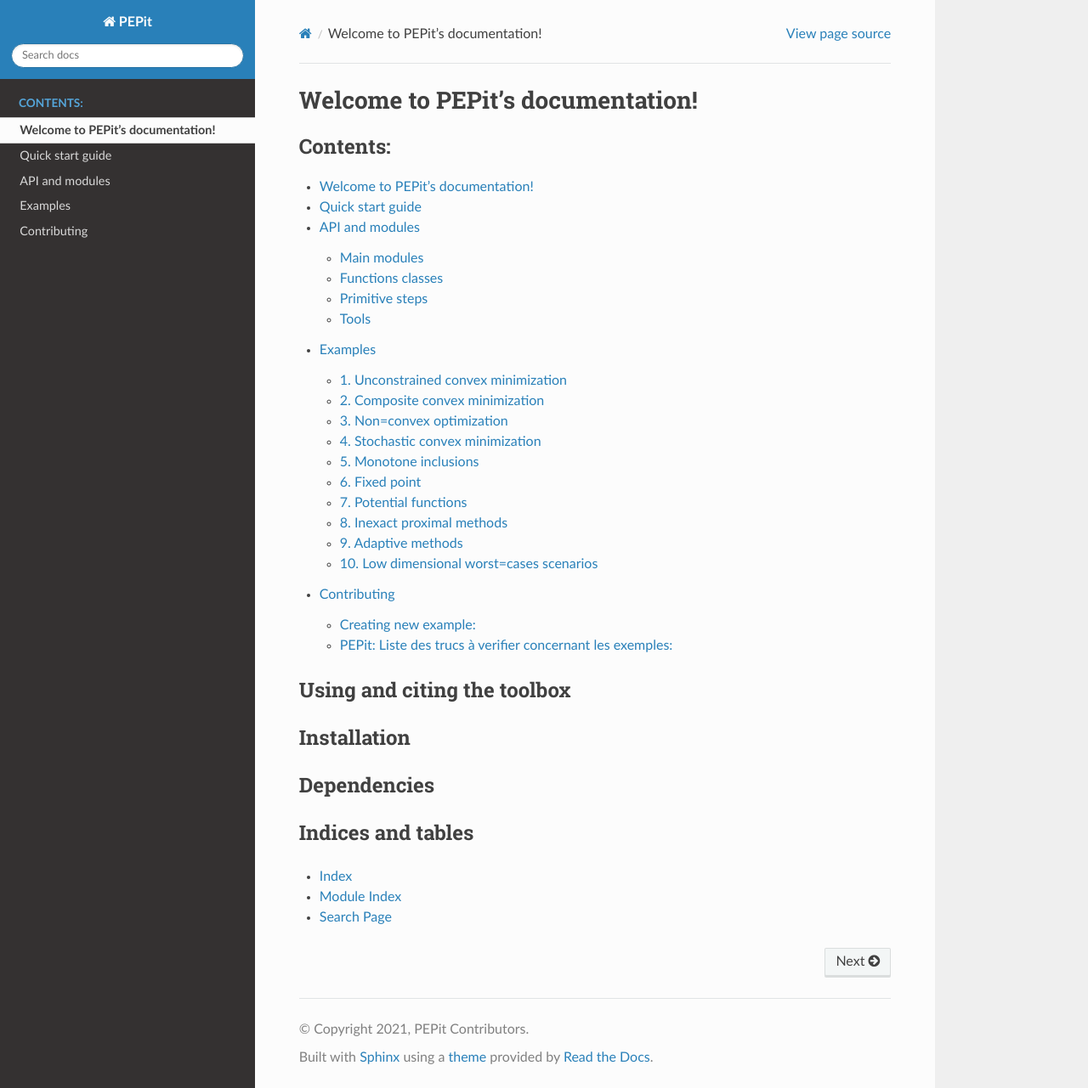
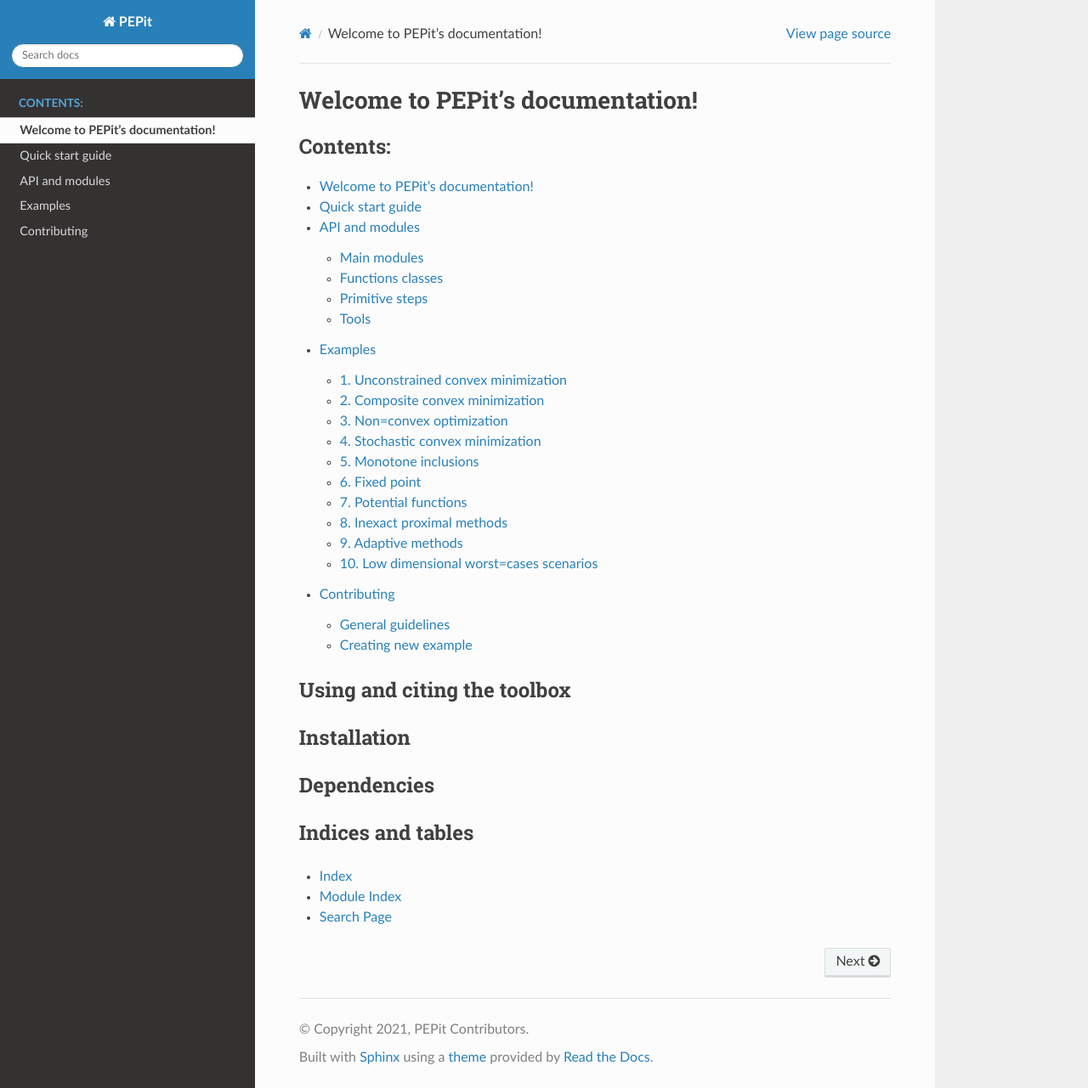
Before and after one commit to PerformanceEstimation/PEPit, a Sphinx documentation site: the page built from docs/source/index.rst, in a window 1280 px wide and 1281 px high. Shown: the whole window at 85% size. Built offline with Sphinx 7.4.7 and the Read the Docs theme 2.0.0, drawn with Linux system fonts in a browser that asks for light colours; some of the changed lines change nothing that is shown.

Commit message:
Update contributing doc

```diff
--- a/docs/source/contributing.rst
+++ b/docs/source/contributing.rst
@@ -1,79 +1,54 @@
 Contributing
 ============
 
-Creating new example:
-^^^^^^^^^^^^^^^^^^^^^
-- Define Pb it solves (with f\_\star \\triangleq )
+PEPit allows to study a lot of optimization methods.
+Some of them can be found in ``PEPit.examples``.
+If you publish or have published a result on a new method or a new guarantee of an existing method,
+you are very welcome to contribute to PEPit by adding a file in ``PEPit/examples``.
 
-- Name algo in boldface
+You are also welcome to add features you might need to the pipeline.
 
-- Introduce perf metric (out < tau * in)
+General guidelines
+------------------
 
-- Describe alg main step
+We only ask you follow common guidelines, namely that the provided code:
 
-- Write theoretical result (tau + Upper/Lower/Tight in italic bold)
+- sticks as much as possible to the PEP8 convention.
 
-- Refs (preferably arxiv and with arxiv version)
+- is commented with Google style docstring.
 
-- Params (indicate optional or not)
+- is well tested.
 
-- Returns
+For new example, the guidelines follow.
 
-- Example
+Creating new example
+--------------------
 
-PEPit: Liste des trucs à verifier concernant les exemples:
-^^^^^^^^^^^^^^^^^^^^^^^^^^^^^^^^^^^^^^^^^^^^^^^^^^^^^^^^^^
+We don't require a specific code format for a new example.
+However, we ask the associated docstring to be organized as follow:
 
-- [done] Google style docstring
+- Define Problem solved (introducing function notations and assumptions).
 
-- [done] Virer les hypotheses qui n’en sont pas comme « non-smooth ».
+- Name method in boldface formatting.
 
-- [done] Privilégier \equiv au lieu de = quand on minimise F(x) = f_1(x) + f_2(x).
+- Introduce performance metric, initial condition and parameters (``performance_metric < tau(parameters) initialization``).
 
-- [done] \star -> \\star
+- Describe method main step and cite reference with specified algorithm.
 
-- [done] Add "F\_\\star \\triangleq" before the minimization problem
+- Provide theoretical result (``Upper/Lower/Tight`` in boldface formatting + ``performance_metric < theoretical_bound initialization``).
 
-- [done] \\epsilon -> \\varepsilon
+- Reference block containing relevant clickable references (preferably to arxiv with specified version of the paper) in the format:
+  (``First name initial letter``, ``last name`` (``YEAR``). ``Title``. ``Journal or conference`` (``Acronym of journal or conference``).
 
-- Mettre un peu plus de "verbose" avant les équations décrivant la méthode.
+- Args block containing parameters with their type and short description.
 
-- Add arrow on gamma if sequence.
+- Returns block containing ``pepit_tau`` and ``theoretical_tau``.
 
-- [done] Uniformiser les indices: k->t, n for final step.
+- Example block containing a minimal work example of the coded function.
 
-- Only n steps, not n+1
+New example template
+^^^^^^^^^^^^^^^^^^^^
 
-- [done] Utiliser eqnarray environment quand on enchaine plusieurs equations
+We provide an example template in ``PEPit/examples/example_template.py``.
 
-- [TODO] Aligner les examples sur les papiers respectifs (éviter les formulations différentes)
-
-- [TODO] Verifier les théorèmes (les taux sont ils tight? Upper? Lower? éventuellement preciser si on connait un tau expérimentalement qui est different du théorème connu.)
-
-- [TODO] Vérifier les références et citer les passages exacts, pas juste l'article.
-
-- [TODO] Format des références (Initiales des prénoms + noms complets puis année entre parentheses, titre et enfin journal entre parentheses.) Ajouter Egalement une url pour rendre la reference clickable.
-
-- [done] Presentation des paramètres dans un bloc « Args ». De meme pour Return.
-
-- [done] Argument verbose=true explicitement dans Exemple
-
-- [done] Alignement entre exemple docstrings et if name==main (mettre exactement la meme formule)
-
-- [done] Dans le texte qui s’affiche pour comparer theoretical tau et PEPit-tau, verifier qu’il y ait bien 2 « \t » vs 1 seul pour aligner les deux résultats.
-
-- [done] Enlever les espaces dans les normes (entre le symbole norme et le vecteur concerné)
-
-- [done] Vérifier que l'exemple est bien dans les tests
-
-- [done] stepsize, step size -> step-size
-
-- [done] worst case -> worst-case
-
-- [done] algorithm -> method
-
-- fast -> accelerated
-
-- [done] || || -> \\| \\|
-
-- [done] Use left - right to scale brackets etc ...
+.. autofunction:: PEPit.examples.example_template.wc_example_template
```
